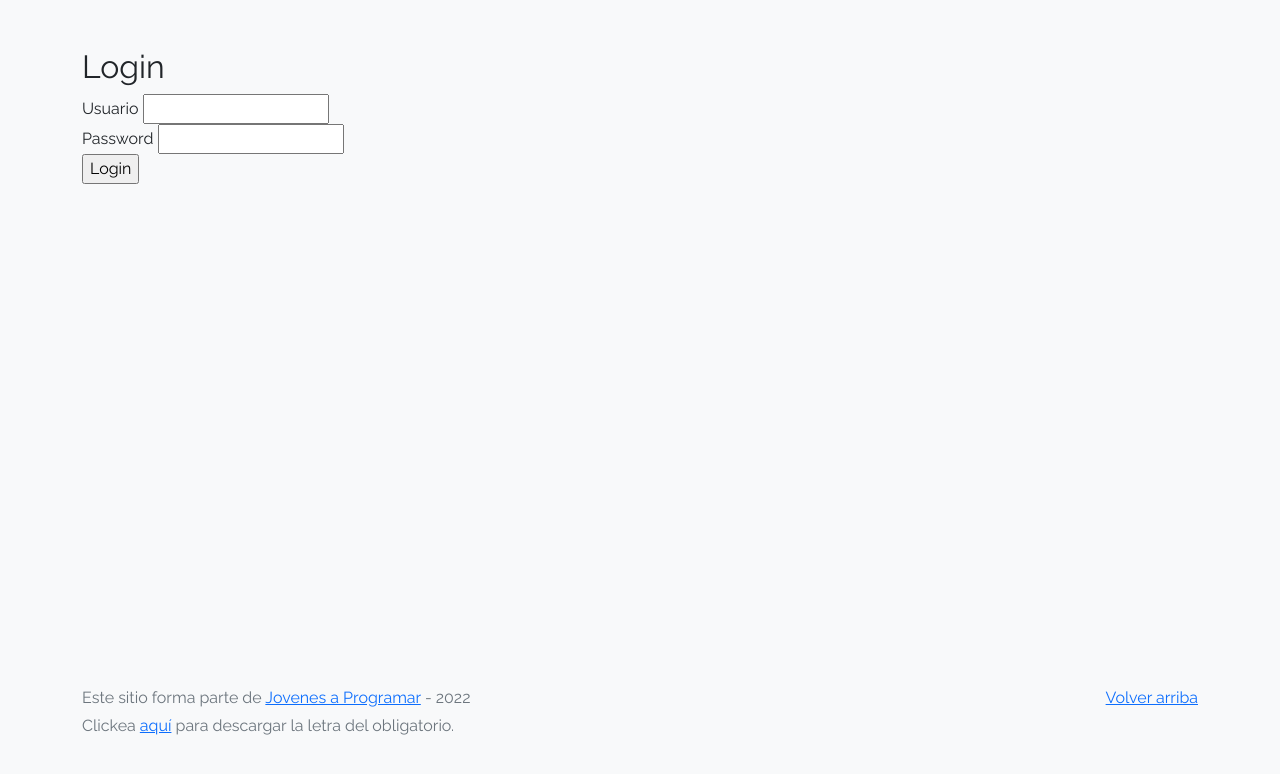
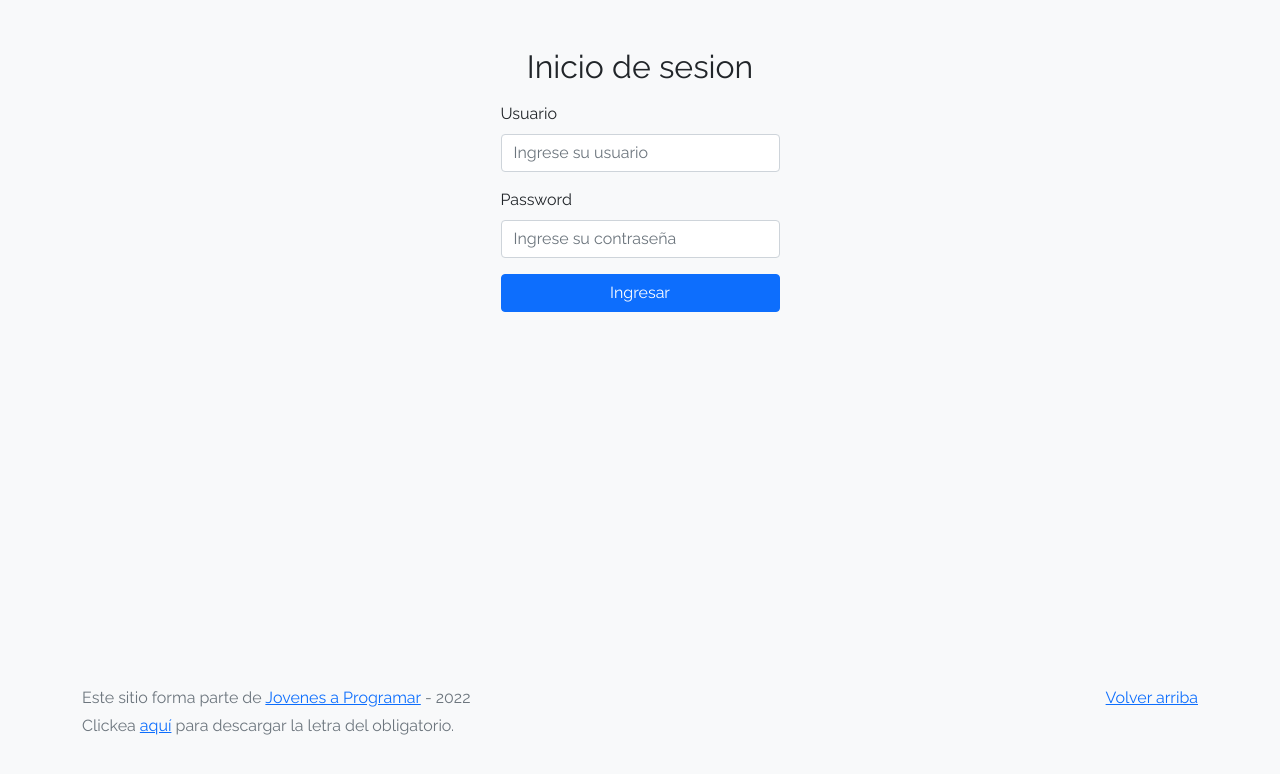
Before and after one commit to SanBuero/DesignWeb, a plain HTML site: page login.html in a window 1280 px wide. Drawn offline with Linux system fonts and the light colour scheme.

Commit message:
estilo de login

```diff
--- a/login.html
+++ b/login.html
@@ -19,18 +19,22 @@
 <body>
   <main class="mt-5">
     <div class="container">
-      <h2>Login</h2>
+      <h2 class="text-center mb-3">Inicio de sesion</h2>
         <form id="forma" name="forma">
-            <div class="elemento">
-                <label for="usuario">Usuario</label>
-                <input type="text" id="usuario" name="usuario" required="true"/>
-            </div>
-            <div class="elemento">
-                <label for="password">Password</label>
-                <input type="password" id="password" name="password" required="true">
-            </div>
-            <div class="elemento">
-                <input onclick="location.href = 'index.html'"; type="submit" value="Login">
+            <div class="col-3 mx-auto mb-3">
+                <label for="usuario" class="form-label ">Usuario</label>
+              <div class="col-sm-14 ">
+                <input type="text" class="form-control" id="ormGroupExampleInput" placeholder="Ingrese su usuario" required="true"/>
+              </div>
+              </div>
+            <div class="col-3  mx-auto">
+                <label for="password" class="form-label">Password</label>
+                <div class="col-sm-14 mb-3 ">
+                  <input type="password" class="form-control" id="formGroupExampleInput2" placeholder="Ingrese su contraseña" required="true">
+                </div>
+              </div>
+            <div class="d-grid gap-2 col-3 mx-auto">
+                <input onclick="location.href = 'index.html'"; type="submit" class="btn btn-primary" value="Ingresar">
             </div>
         </form>
     </div>
```
